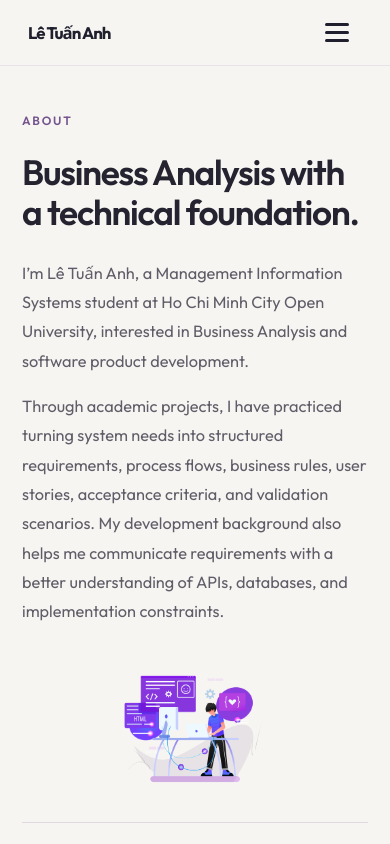
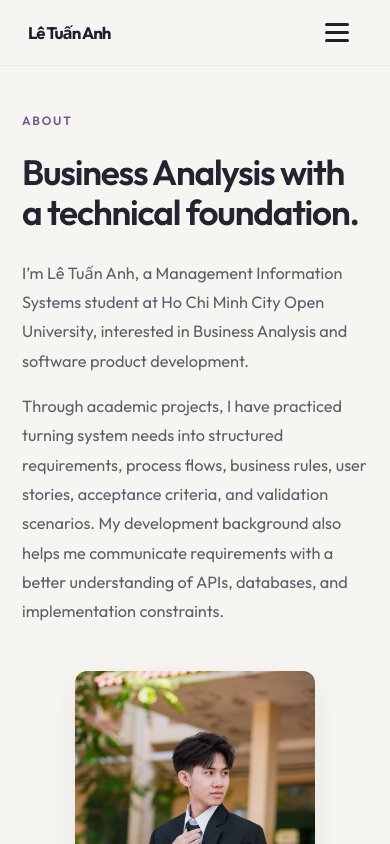
Before and after one commit to ltuananh1105/Portfolio, a React (Create React App) app: page /about in a window 390 px wide. Shown: the top 844 px of the page. Built offline with nearby package versions, Linux system fonts and the light colour scheme; a web font is replaced by a local one.

Commit message:
Add personal portrait to About page

```diff
--- a/src/components/About/About.js
+++ b/src/components/About/About.js
@@ -1,11 +1,11 @@
 import React from "react";
-import illustration from "../../Assets/about.png";
+import portrait from "../../Assets/anh_totnghiep.jpg";
 export default function About() {
   return <main className="editorial-page"><div className="editorial-shell">
     <header className="about-composition"><div><p className="editorial-eyebrow">About</p><h1>Business Analysis with a technical foundation.</h1>
       <p>I’m Lê Tuấn Anh, a Management Information Systems student at Ho Chi Minh City Open University, interested in Business Analysis and software product development.</p>
       <p>Through academic projects, I have practiced turning system needs into structured requirements, process flows, business rules, user stories, acceptance criteria, and validation scenarios. My development background also helps me communicate requirements with a better understanding of APIs, databases, and implementation constraints.</p></div>
-      <img src={illustration} alt="" className="about-illustration" /></header>
+      <img src={portrait} alt="Lê Tuấn Anh" className="about-portrait" width="853" height="1280" /></header>
     <section className="editorial-section"><h2>How I approach analysis</h2><div className="analysis-columns">{[
       ["Understand", "Clarify the problem, users, context, scope, and expected outcome."],
       ["Structure", "Translate findings into processes, requirements, rules, and acceptance criteria."],
--- a/src/editorial.css
+++ b/src/editorial.css
@@ -16,6 +16,7 @@ body, .App { background: var(--editorial-bg); color: var(--editorial-ink); }
 .editorial-section { border-top: 1px solid var(--editorial-line); padding-top: 38px; margin-top: 46px; }
 .about-composition { display: grid; grid-template-columns: minmax(0, 1.7fr) minmax(0, .7fr); align-items: center; gap: 60px; }
 .about-illustration { width: 100%; max-width: 270px; justify-self: end; }
+.about-portrait { display: block; width: 100%; max-width: 300px; height: auto; justify-self: end; border-radius: 12px; box-shadow: 0 10px 28px rgba(37, 35, 48, .08); }
 .analysis-columns { display: grid; grid-template-columns: repeat(3,minmax(0,1fr)); gap: 42px; margin-top: 32px; }
 .foundation-columns { display: grid; grid-template-columns: repeat(2,minmax(0,1fr)); gap: 24px 48px; margin-top: 24px; }
 .foundation-columns ul { list-style: none; padding: 0; }
@@ -91,6 +92,7 @@ body, .App { background: var(--editorial-bg); color: var(--editorial-ink); }
  .editorial-page { padding: 110px 22px 55px; }
  .about-composition, .analysis-columns, .foundation-columns, .resume-facts { grid-template-columns: minmax(0,1fr); }
  .about-illustration { max-width: 170px; justify-self: center; }
+ .about-portrait { max-width: 240px; justify-self: center; }
  .editorial-section { margin-top: 34px; padding-top: 28px; }
  .editorial-footer { justify-content: center; text-align: center; }
  .contact-details { flex-direction: column; gap: 10px; }
```
Also changed, not shown: src/Assets/anh_totnghiep.jpg (added).
